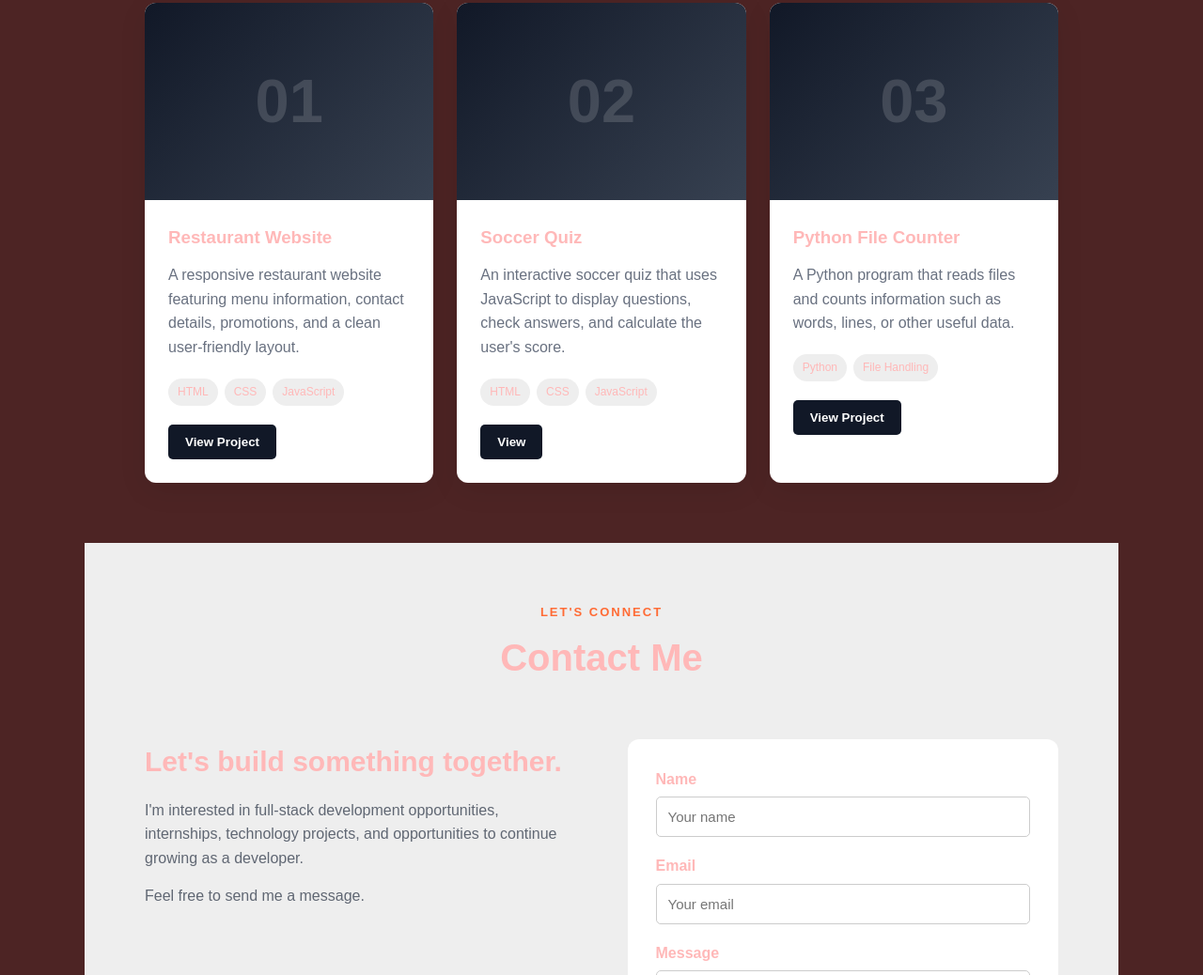
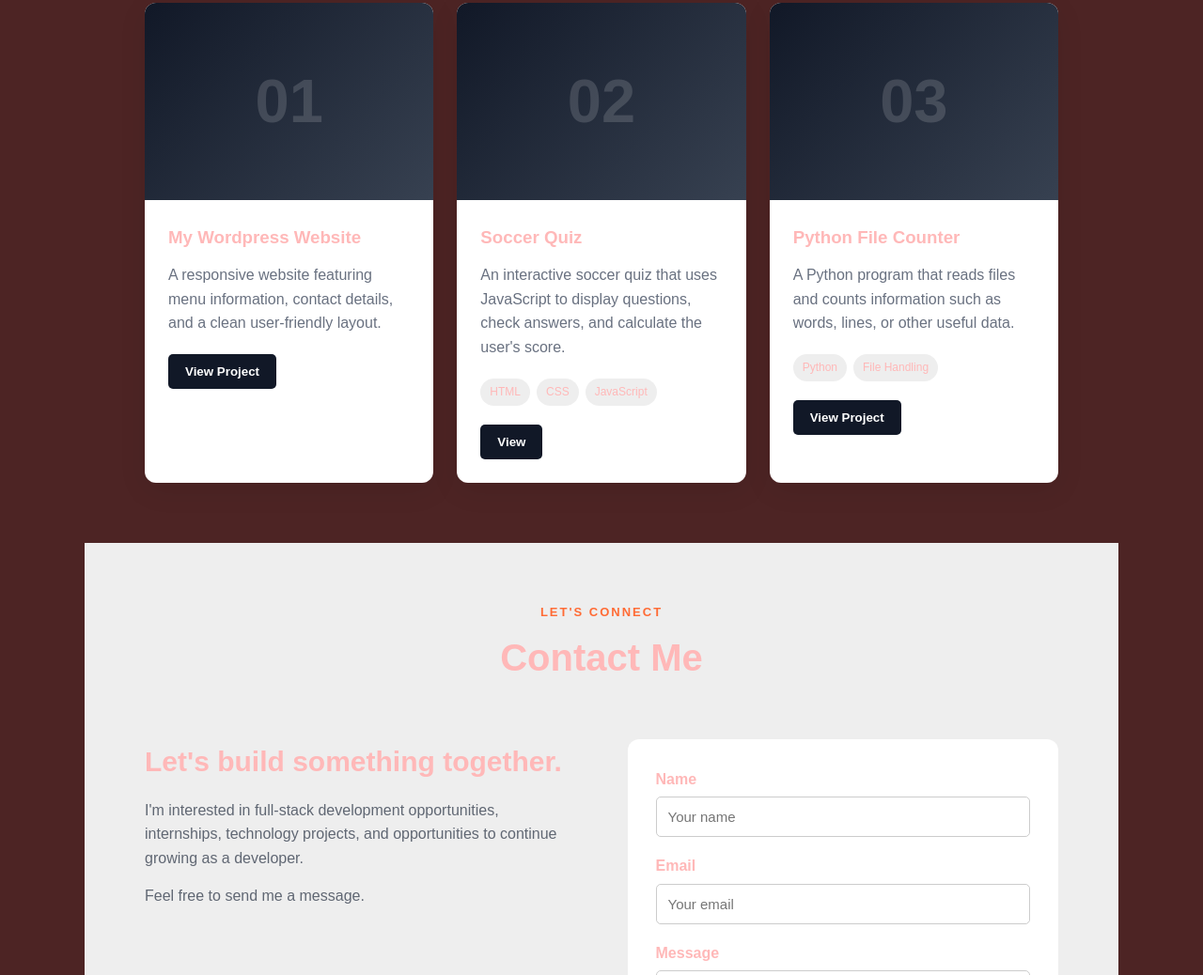
Before and after one commit to GEDEONNDJIBU/web140, a plain HTML site: page index.html in a window 1280 px wide. Shown: the part 2159-3197 px from the top of the page at 94% size. Drawn offline with Linux system fonts and the light colour scheme; files that its build step writes are made by us from their sources.

Commit message:
Update index.html

```diff
--- a/index.html
+++ b/index.html
@@ -196,21 +196,16 @@
 
                 <div class="project-info">
 
-                    <h3>Restaurant Website</h3>
+                    <h3> My Wordpress Website</h3>
 
                     <p>
-                        A responsive restaurant website featuring menu
-                        information, contact details, promotions, and a
+                        A responsive website featuring menu
+                        information, contact details, and a
                         clean user-friendly layout.
                     </p>
 
-                    <div class="project-tech">
-                        <span>HTML</span>
-                        <span>CSS</span>
-                        <span>JavaScript</span>
-                    </div>
 
-                    <button onclick="showProjectMessage('Restaurant Website')">
+                    <button onclick="">
                         View Project
                     </button>
 
```
